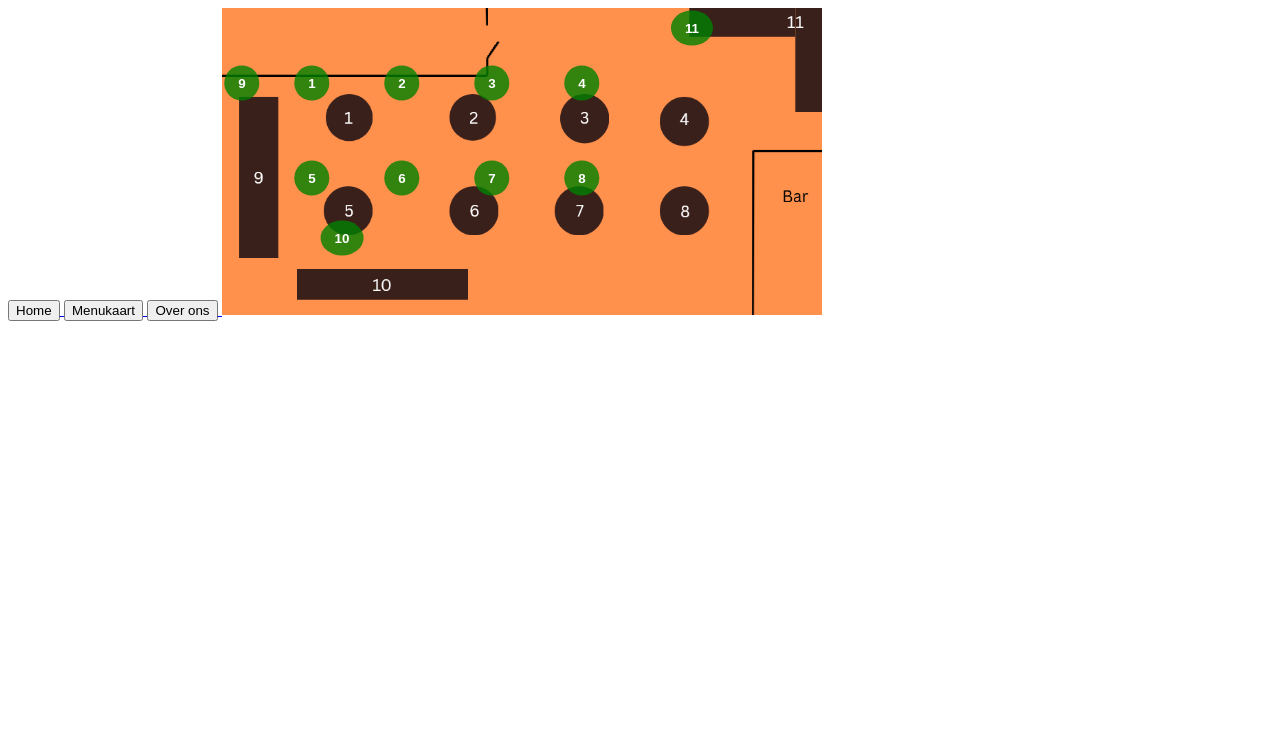
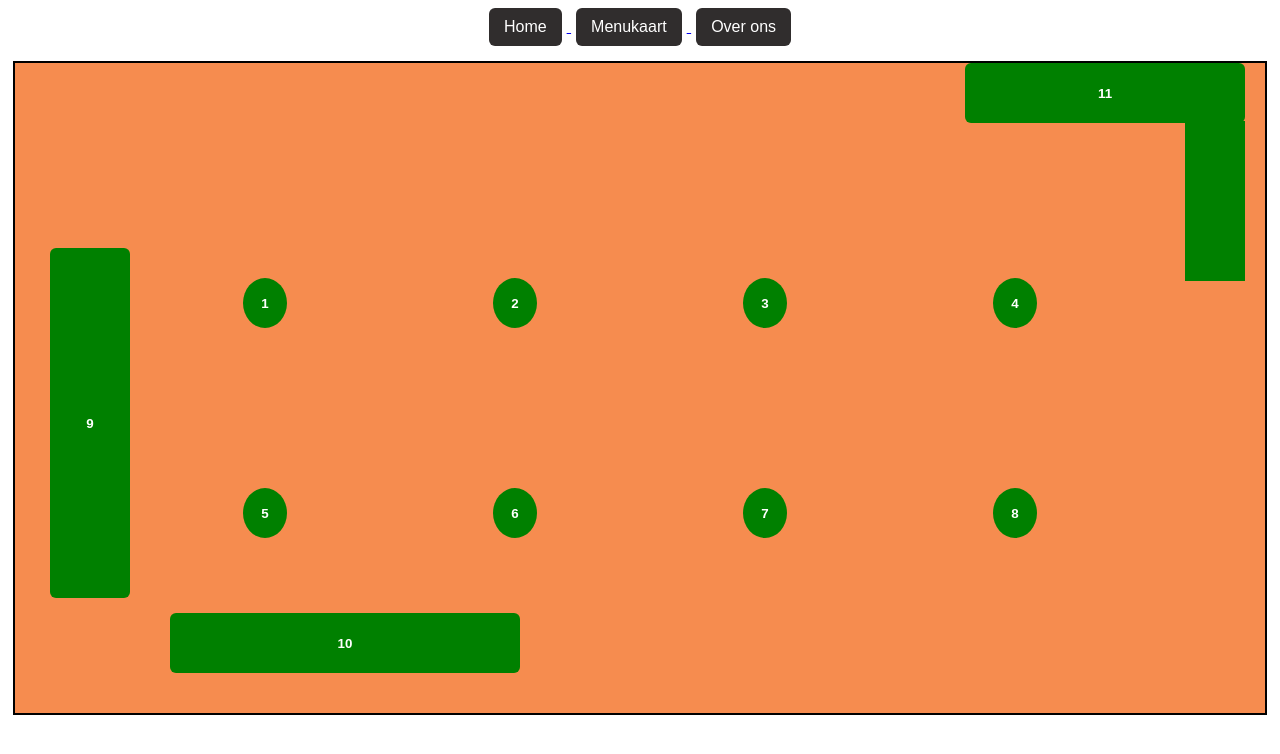
Before and after one commit to JopZinzen/portfolio-repository, a PHP site: page /ReserverenET.html in a window 1280 px wide. Shown: the top 754 px of the page. Run offline with PHP 8.4, Linux system fonts and the light colour scheme.

Commit message:
Plattegrond V1
De knoppen staan nu op de goede plek,
de knoppen hebben hun stijl en staan nu boven de plattegrond.

```diff
--- a/Excellent taste/Plattegrond.css
+++ b/Excellent taste/Plattegrond.css
@@ -5,25 +5,26 @@ body {
 
   .plattegrond-container {
   position: relative;
-    display: inline-block;
+  width: 1250px;
+  height: 650px;
+  background-color: #f68c4f;
+  margin: 0 auto;
+  border: 2px solid #000;
 }
 
-  .plattegrond-afbeelding {
-    display: block;
-    width: 600px; /* pas eventueel aan aan resolutie */
-    height: auto;
-  }
+
 
  .tafel {
   position: absolute;
-    padding: 10px 14px;
-    border-radius: 50%;
-    background-color: rgba(0, 128, 0, 0.8);
+  width: 44px;            /* vaste breedte */
+  height: 50px;           /* vaste hoogte */
+  background-color: green;
   color: white;
   font-weight: bold;
   border: none;
+  border-radius: 50%;     /* rond */
   cursor: pointer;
-    transform: translate(-50%, -50%);
+  transform: translate(-50%, -50%); /* centreren rond positie */
 }
 
   .tafel:hover {
@@ -36,3 +37,56 @@ body {
     border-top: 2px solid #ccc;
     display: none;
   }
+
+.navigatie {
+  margin-bottom: 15px;
+  text-align: center;
+}
+
+.navigatie button {
+  padding: 10px 15px;
+  margin: 0 5px;
+  border: none;
+  background-color: #302d2d;
+  color: white;
+  cursor: pointer;
+  border-radius: 6px;
+  font-size: 16px;
+}
+
+.navigatie button:hover {
+  background-color: #161615;
+}
+
+.tafel.negen{
+  position: absolute;
+  width: 80px;
+  height: 350px;
+  border-radius: 6px;
+  padding: 0;
+}
+
+.tafel.tien {
+  position: absolute;
+  width: 350px;
+  height: 60px;
+  border-radius: 6px;
+  padding: 0;
+}
+
+
+.tafel.elf {
+  position: absolute;
+  width: 60px;
+  height: 160px;
+  border-radius: 0px;
+  padding: 0;
+}
+
+.tafel.elf.twee {
+  position: absolute;
+  width: 280px;
+  height: 60px;
+  border-radius: 6px;
+  padding: 0;
+}
--- a/Excellent taste/ReserverenET.html
+++ b/Excellent taste/ReserverenET.html
@@ -2,32 +2,37 @@
 
 <head>
     <title>Reserveren</title>
+
+    <div class="navigatie">
     <a href="HomeET.html"> <button> Home </button> </a>
     <a href="MenukaartET.html"> <button> Menukaart </button> </a>
     <a href="OveronsET.html"> <button> Over ons </button> </a>
+     </div>
+
     <link rel="stylesheet" href="Plattegrond.css">
+
+
 </head>
 
 <body>
 
 
     <div class="plattegrond-container">
-        <img src="Plattegrond.png" alt="Plattegrond" class="plattegrond-afbeelding">
 
-        <!-- Tafelknoppen, posities zijn voorbeeldig -->
-        <button class="tafel" style="top: 75px; left: 90px;" onclick="openFormulier(1)">1</button>
-        <button class="tafel" style="top: 75px; left: 180px;" onclick="openFormulier(2)">2</button>
-        <button class="tafel" style="top: 75px; left: 270px;" onclick="openFormulier(3)">3</button>
-        <button class="tafel" style="top: 75px; left: 360px;" onclick="openFormulier(4)">4</button>
+        <button class="tafel" style="top: 240px; left: 250px;" onclick="openFormulier(1)">1</button>
+        <button class="tafel" style="top: 240px; left: 500px;" onclick="openFormulier(2)">2</button>
+        <button class="tafel" style="top: 240px; left: 750px;" onclick="openFormulier(3)">3</button>
+        <button class="tafel" style="top: 240px; left: 1000px;" onclick="openFormulier(4)">4</button>
 
-        <button class="tafel" style="top: 170px; left: 90px;" onclick="openFormulier(5)">5</button>
-        <button class="tafel" style="top: 170px; left: 180px;" onclick="openFormulier(6)">6</button>
-        <button class="tafel" style="top: 170px; left: 270px;" onclick="openFormulier(7)">7</button>
-        <button class="tafel" style="top: 170px; left: 360px;" onclick="openFormulier(8)">8</button>
+        <button class="tafel" style="top: 450px; left: 250px;" onclick="openFormulier(5)">5</button>
+        <button class="tafel" style="top: 450px; left: 500px;" onclick="openFormulier(6)">6</button>
+        <button class="tafel" style="top: 450px; left: 750px;" onclick="openFormulier(7)">7</button>
+        <button class="tafel" style="top: 450px; left: 1000px;" onclick="openFormulier(8)">8</button>
 
-        <button class="tafel" style="top: 75px; left: 20px;" onclick="openFormulier(9)">9</button>
-        <button class="tafel" style="top: 230px; left: 120px;" onclick="openFormulier(10)">10</button>
-        <button class="tafel" style="top: 20px; left: 470px;" onclick="openFormulier(11)">11</button>
+        <button class="tafel negen" style="top: 360px; left: 75px;" onclick="openFormulier(9)">9</button>
+        <button class="tafel tien" style="top: 580px; left: 330px;" onclick="openFormulier(10)">10</button>
+        <button class="tafel elf" style="top: 138px; left: 1200px;" onclick="openFormulier(11)"></button>
+        <button class="tafel elf twee" style="top: 30px; left: 1090px;" onclick="openFormulier(11)">11</button>
     </div>
 
   <div id="reserveringsformulier">
```
Lines whose indentation alone changed are shown as unchanged.
